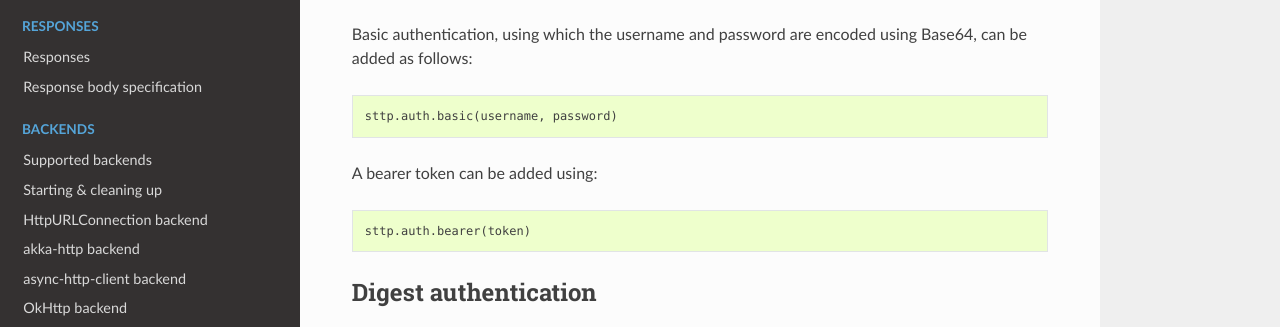
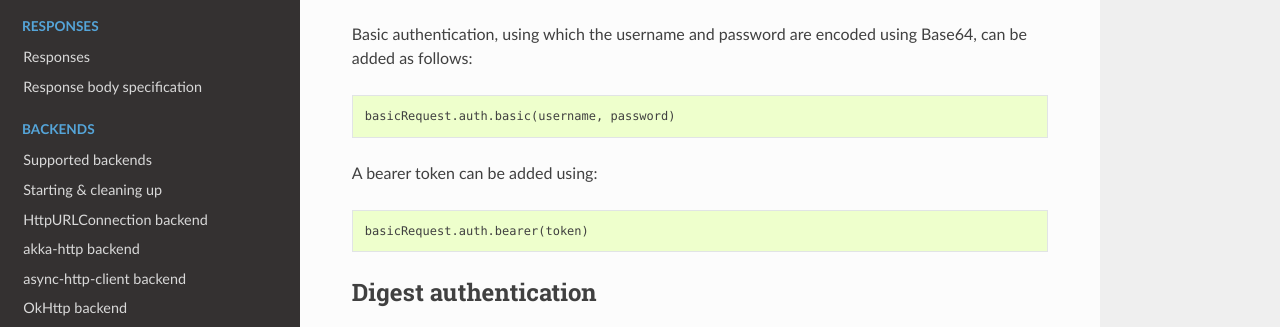
Before and after one commit to softwaremill/sttp, a Sphinx documentation site: the page built from docs/requests/authentication.rst, in a window 1280 px wide and 900 px high. Shown: the part 210-537 px from the top of the window. Built offline with Sphinx 7.4.7 and the Read the Docs theme 2.0.0, drawn with Linux system fonts in a browser that asks for light colours.

Commit message:
Update authentication.rst

```diff
--- a/docs/requests/authentication.rst
+++ b/docs/requests/authentication.rst
@@ -7,11 +7,11 @@ sttp supports basic, bearer-token based authentication and digest authentication
 
 Basic authentication, using which the username and password are encoded using Base64, can be added as follows::
 
-  sttp.auth.basic(username, password)
+  basicRequest.auth.basic(username, password)
 
 A bearer token can be added using::
 
-  sttp.auth.bearer(token)
+  basicRequest.auth.bearer(token)
 
 
 Digest authentication
```
